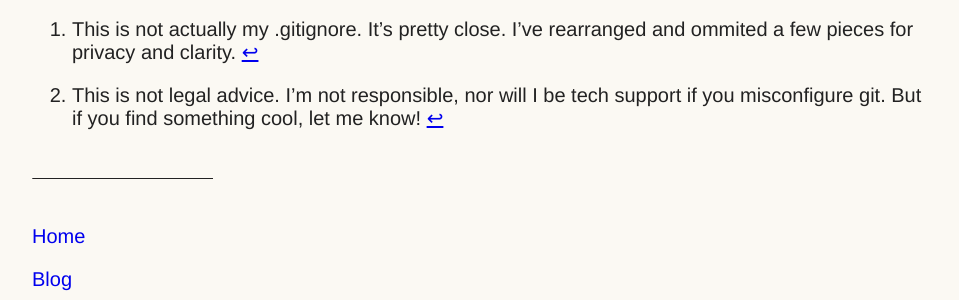
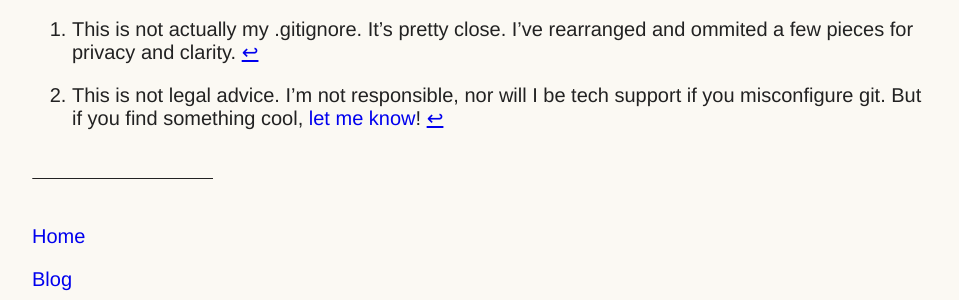
Before and after one commit to Kiran-Rao/kiran-rao.github.io, a Jekyll site: the page built from docs/_posts/2024-06-21-git-config.md, in a window 1280 px wide and 900 px high, scrolled down 4529 px. Shown: the part 421-721 px from the top of the window, without its empty margins (160-1119 px from the left). Built offline with Jekyll 4.4.1, drawn with Linux system fonts in a browser that asks for light colours.

Commit message:
Add email

```diff
--- a/docs/_posts/2024-06-21-git-config.md
+++ b/docs/_posts/2024-06-21-git-config.md
@@ -212,4 +212,4 @@ Dissecting my simple .gitconfig file reveals a lot. Hopefully you now have a dee
 ---
 
 [^1]: This is not actually my .gitignore. It's pretty close. I've rearranged and ommited a few pieces for privacy and clarity.
-[^2]: This is not legal advice. I'm not responsible, nor will I be tech support if you misconfigure git. But if you find something cool, let me know!
+[^2]: This is not legal advice. I'm not responsible, nor will I be tech support if you misconfigure git. But if you find something cool, <a class="link" href="mailto:hi@kiranrao.ca" target="_blank" rel="noopener">let me know</a>!
```
